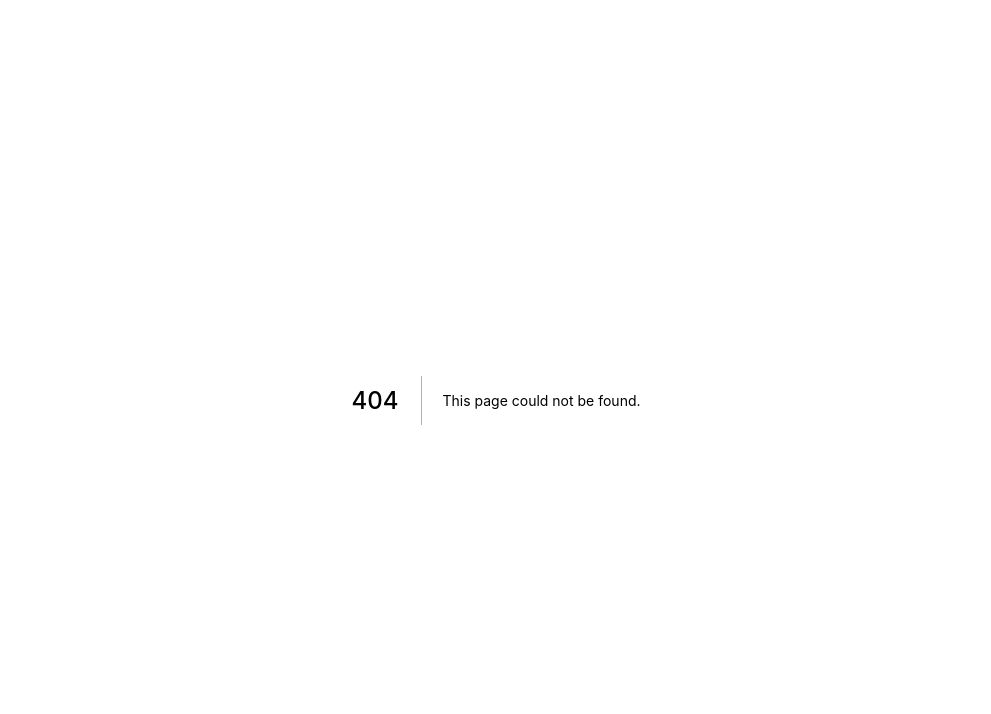
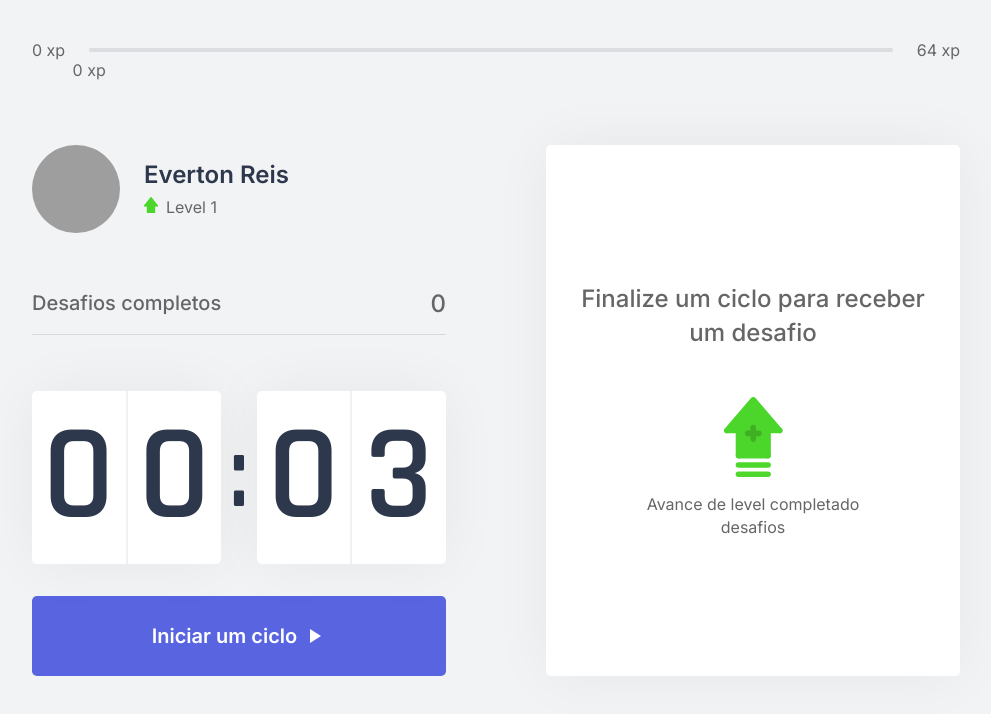
Before and after one commit to evertoont/moveit-nwl, a Next.js app: page /home in a window 1280 px wide. Before the commit this address had no page. Shown: the top 714 px of the page, without its empty margins (144-1135 px from the left). Built offline with nearby package versions, Linux system fonts and the light colour scheme; grey boxes are pictures that could not be loaded.

Commit message:
Fix props provider page home

```diff
--- a/src/contexts/CountdownContext.tsx
+++ b/src/contexts/CountdownContext.tsx
@@ -21,7 +21,7 @@ let countdownTimeout: NodeJS.Timeout;
 export const CountdownProvider: React.FC = ({ children }: CountdownProviderProps) => {
   const { startNewChallenge } = useContext(ChallengeContext);
 
-  const [time, setTime] = useState(25 * 60);
+  const [time, setTime] = useState(0.05 * 60);
   const [isActive, setisActive] = useState(false);
   const [hasFinished, setHasFinished] = useState(false);
 
@@ -36,7 +36,7 @@ export const CountdownProvider: React.FC = ({ children }: CountdownProviderProps
     clearTimeout(countdownTimeout);
     setisActive(false);
 
-    setTime(25 * 60);
+    setTime(0.05 * 60);
 
     setHasFinished(false);
   }
--- a/src/pages/index.tsx
+++ b/src/pages/home.tsx
@@ -20,9 +20,7 @@ interface HomeProps {
 export default function Home(props: HomeProps) {
   return (
     <ChallengesProvider
-      level={props.level}
-      currentExperience={props.currentExperience}
-      challengesCompleted={props.challengesCompleted}
+      {...props}
     >
       <div className={styles.container}>
         <Head>
```
